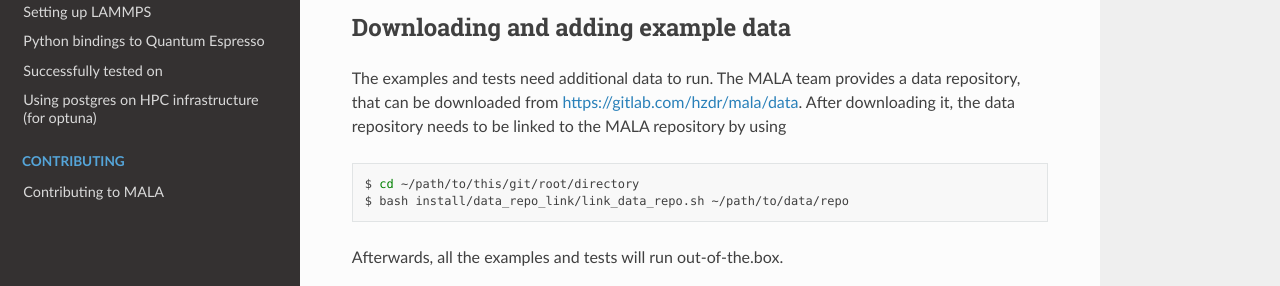
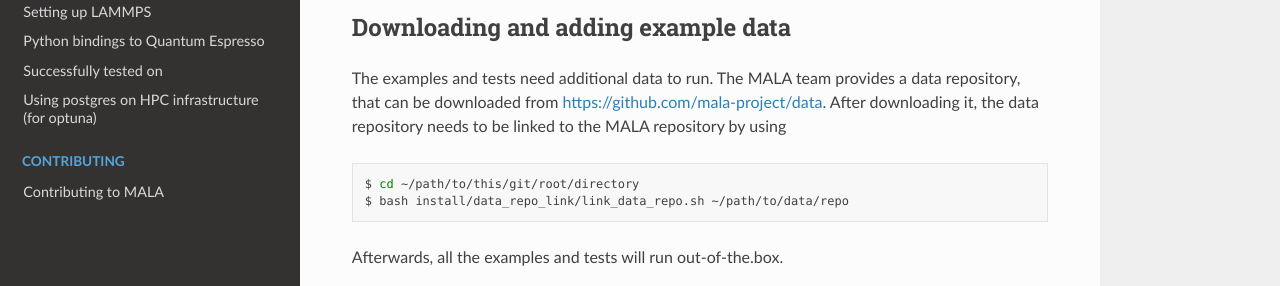
Before and after one commit to mala-project/mala, a Sphinx documentation site: the page built from docs/source/install/README.md, in a window 1280 px wide and 900 px high, scrolled down 3021 px. Shown: the part 441-727 px from the top of the window. Built offline with Sphinx 7.4.7 and the Read the Docs theme 2.0.0, drawn with Linux system fonts in a browser that asks for light colours; pages that are not in the unit, such as notebooks, are missing from menus; some of the changed lines change nothing that is shown.

Commit message:
Update data repo link

````diff
--- a/docs/source/install/README.md
+++ b/docs/source/install/README.md
@@ -148,7 +148,7 @@
 ## Downloading and adding example data
 
 The examples and tests need additional data to run. The MALA team provides a data repository, that can be downloaded
-from <https://gitlab.com/hzdr/mala/data>. After downloading it, the data repository
+from <https://github.com/mala-project/data>. After downloading it, the data repository
 needs to be linked to the MALA repository by using
 ```sh
 $ cd ~/path/to/this/git/root/directory
````
